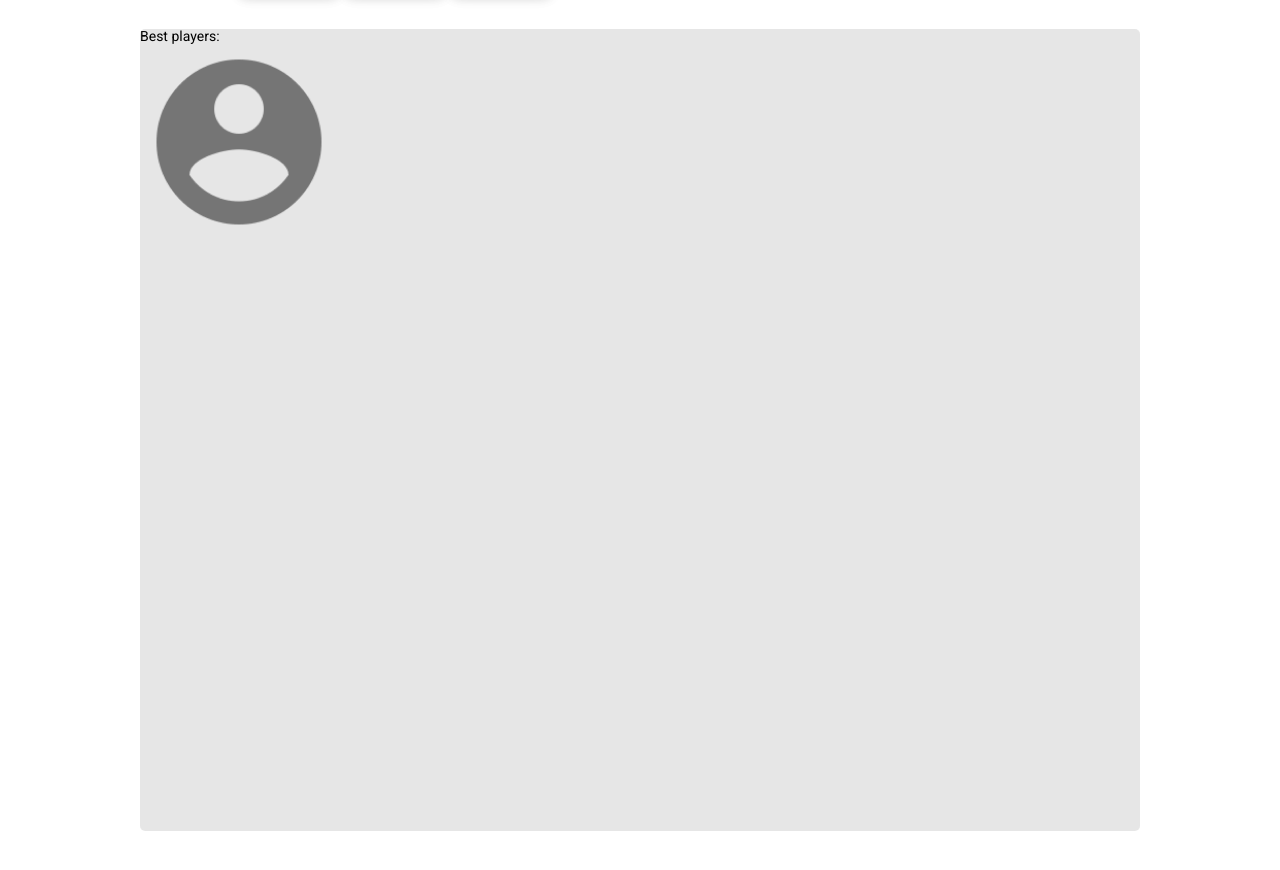
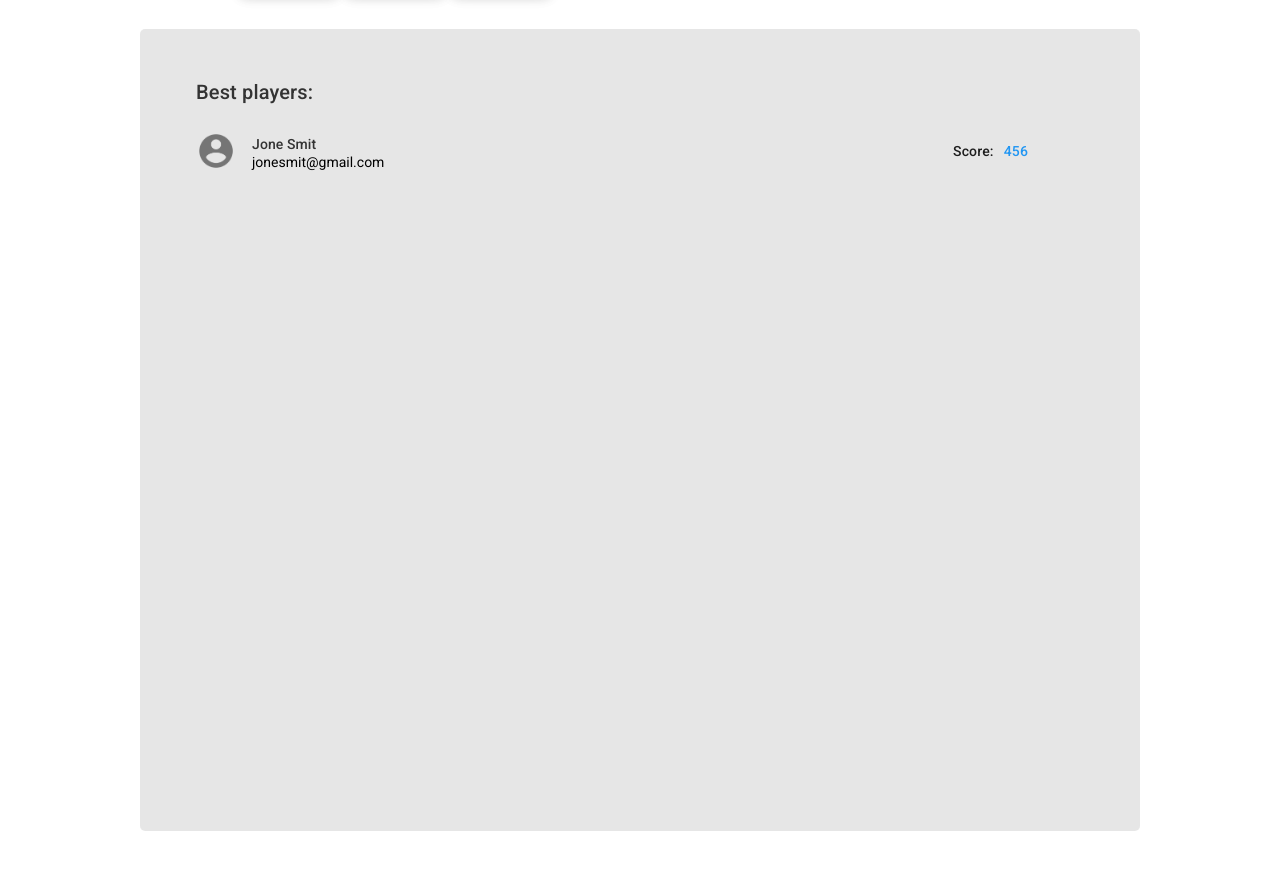
Before and after one commit to akurlovich/match-match-game, a website built with webpack: page src/index.html in a window 1280 px wide. Shown: the part 68-938 px from the top of the page. Built offline with nearby package versions, Linux system fonts and the light colour scheme; files whose address does not match are found by name.

Commit message:
feat: best score page html css

```diff
--- a/src/index.html
+++ b/src/index.html
@@ -52,14 +52,15 @@
         <h3 class="best-score__title">Best players:</h3>
         <div class="best-score__block">
           <div class="best-score__name-block">
-            <img src="./assets/avatar.png" alt="" class="name-block__avatam">
+            <img src="./assets/avatar.png" alt="" class="name-block__avatar">
             <div class="name-block__text">
-              <div class="name-block__names"></div>
-              <div class="name-block__email"></div>
+              <div class="name-block__names">Jone Smit</div>
+              <div class="name-block__email">jonesmit@gmail.com</div>
             </div>
           </div>
           <div class="best-score__score-block">
-
+            <div class="score-block__text">Score:</div>
+            <div class="score-block__score">456</div>
           </div>
         </div>
 
--- a/src/scss/best-score.scss
+++ b/src/scss/best-score.scss
@@ -3,5 +3,65 @@
   height: 802px;
   background-color: rgba(0, 0, 0, 0.05);
   border-radius: 5px;
+  padding: 48px 112px 48px 56px;
 
 }
+.best-score__title {
+  font-style: normal;
+  font-weight: 500;
+  font-size: 20px;
+  line-height: 30px;
+  letter-spacing: 0.15px;
+  color: #333333;
+}
+.best-score__block {
+  display: flex;
+  align-items: center;
+  justify-content: space-between;
+  margin: 24px 0;
+}
+.best-score__name-block {
+  display: flex;
+  align-items: center;
+  gap: 16px;
+
+}
+.name-block__avatar {
+  width: 40px;
+  height: 40px;
+}
+.name-block__text {
+
+}
+.name-block__names {
+  font-style: normal;
+  font-weight: 500;
+  font-size: 14px;
+  line-height: 21px;
+  letter-spacing: 0.1px;
+  color: #333333;
+}
+
+.best-score__score-block {
+  display: flex;
+  align-items: center;
+  gap: 10px
+}
+.score-block__score {
+  font-style: normal;
+  font-weight: 500;
+  font-size: 14px;
+  line-height: 24px;
+  letter-spacing: 0.15px;
+  color: #2196F3;
+}
+
+.score-block__text {
+  font-style: normal;
+  font-weight: 500;
+  font-size: 14px;
+  line-height: 24px;
+  letter-spacing: 0.15px;
+  color: rgba(0, 0, 0, 0.87);
+
+}
```
